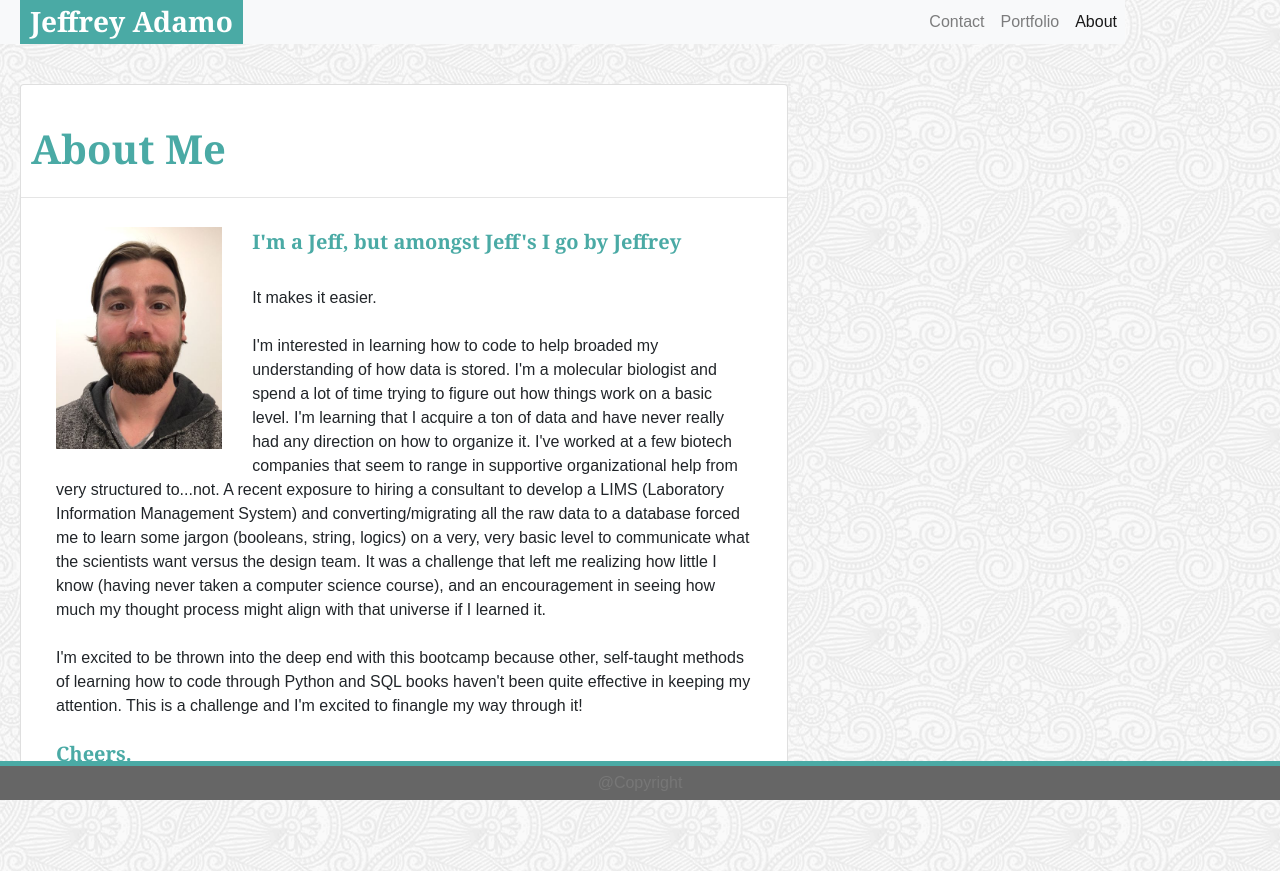
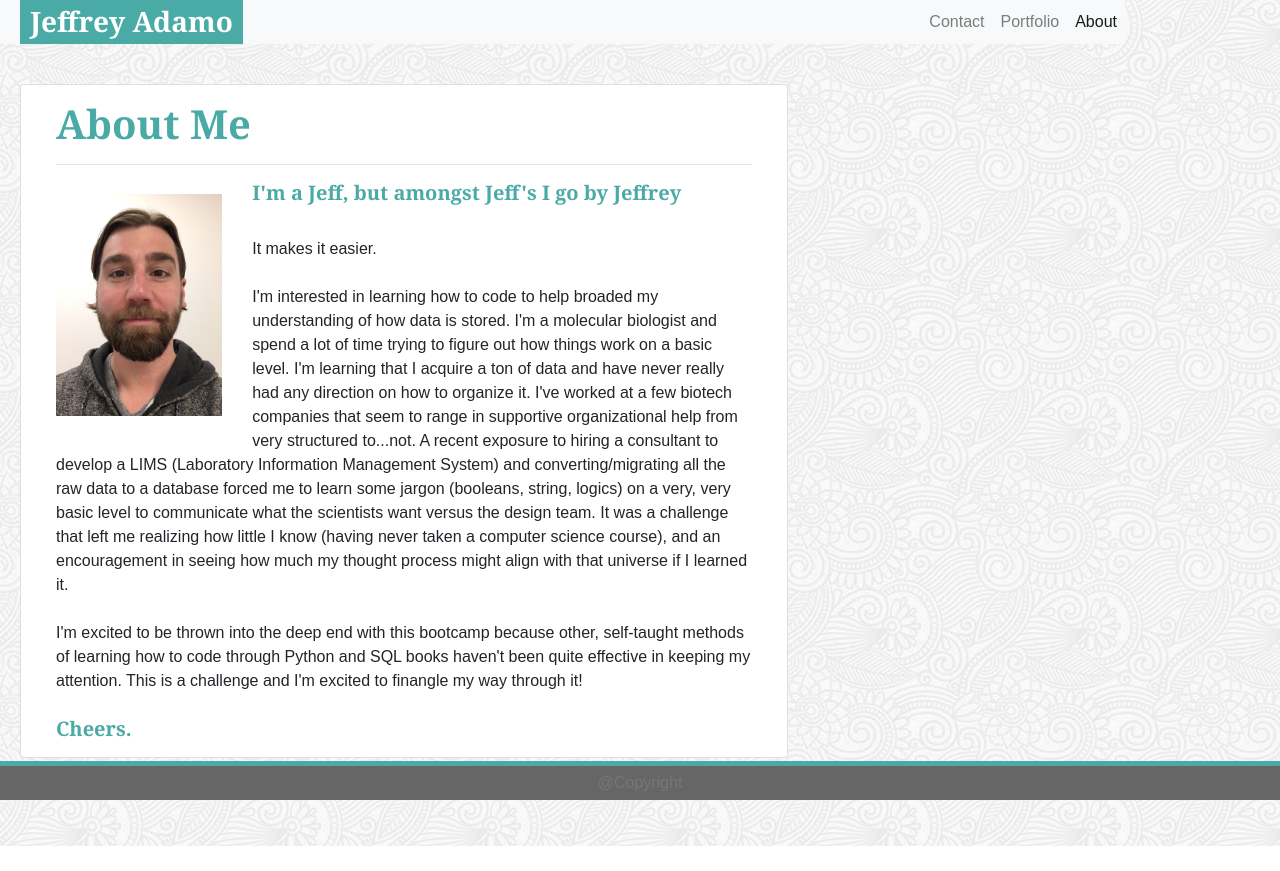
Before and after one commit to jeffreyadamo/Bootstrap-Portfolio, a plain HTML site: page index.html in a window 1280 px wide. After the commit the page ends 846 px from the top, so only its background shows below. Drawn offline with nearby package versions, Linux system fonts and the light colour scheme.

Commit message:
Consolidated About Me section into one row instead of 2. Made it easier to align line break. Filled out README.md

```diff
--- a/assets/css/style.css
+++ b/assets/css/style.css
@@ -27,6 +27,7 @@ h1 {
     color:  #4aaaa5;
     font-family: 'Georgia', Times, 'Times New Roman', serif;
     font-weight: bold;
+    padding-top: 15px;
 }
 h3 {
     color: #ffffff;
--- a/index.html
+++ b/index.html
@@ -41,18 +41,12 @@
         <div class="row ">
             <div class="col-lg-12">
                 <div class="card mb-3" style="max-width: 768px;">
-                    <div class="row AboutMe">
-                        <h1>About Me</h1>
-                    </div>
-                    <hr>
                     <div class="row">
                         <div class="col-md-12 picInfo">
+                            <h1>About Me</h1>
+                            <hr>
                             <img src="assets/images/profile pic small.jpg" class="Jeffreypic" alt="Jeffrey Admo">
-                        <!-- </div> -->
-
-                        <!-- <div class="col-md-8"> -->
-                            <!-- <div class="card-body"> -->
-                                <p class="card-text">
+                                 <p class="card-text">
                                     <h5>I'm a Jeff, but amongst Jeff's I go by Jeffrey</h5>
                                     <br>
                                     It makes it easier.
@@ -65,10 +59,7 @@
                                     <br>
                                     <br>
                                     <h5>Cheers.</h5>
-
                                 </p>
-                            <!-- </div> -->
-                        <!-- </div> -->
                         </div>
                     </div>
                 </div>
```
Also changed, not shown: 1 other file.
